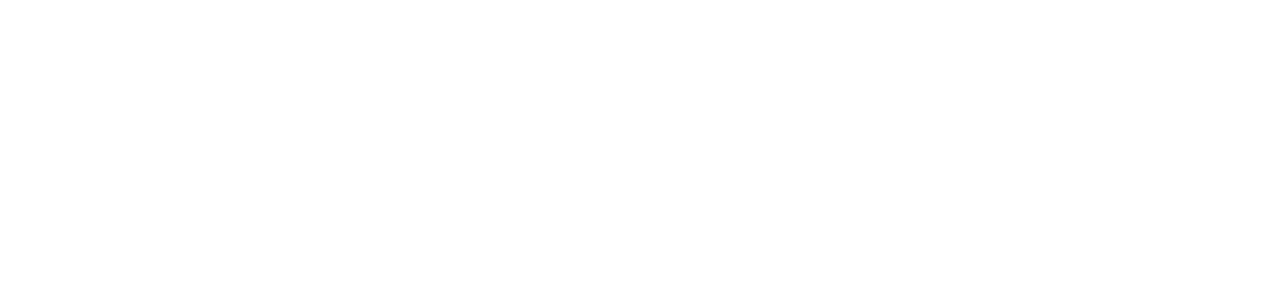
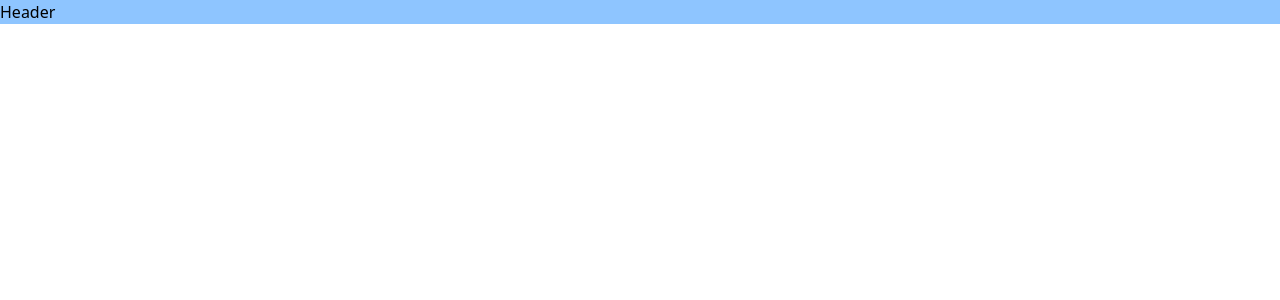
Before and after one commit to moradiweb-ir/dashboard-portfolio, a Next.js app: page / in a window 1280 px wide. Shown: the top 300 px of the page. Built offline with nearby package versions, Linux system fonts and the light colour scheme.

Commit message:
Create Header.tsx | Add to layout.tsx

```diff
--- /dev/null
+++ b/app/components/Header.tsx
@@ -0,0 +1,8 @@
+
+const Header = () => {
+  return (
+    <div className="flex w-full bg-blue-300">Header</div>
+  )
+}
+
+export default Header
--- a/app/layout.tsx
+++ b/app/layout.tsx
@@ -1,6 +1,7 @@
 import type { Metadata } from "next";
 import { Geist, Geist_Mono } from "next/font/google";
 import "./globals.css";
+import Header from "./components/Header";
 
 const geistSans = Geist({
   variable: "--font-geist-sans",
@@ -27,7 +28,9 @@
       <body
         className={`${geistSans.variable} ${geistMono.variable} antialiased`}
       >
+        <Header/>
         {children}
+
       </body>
     </html>
   );
```
